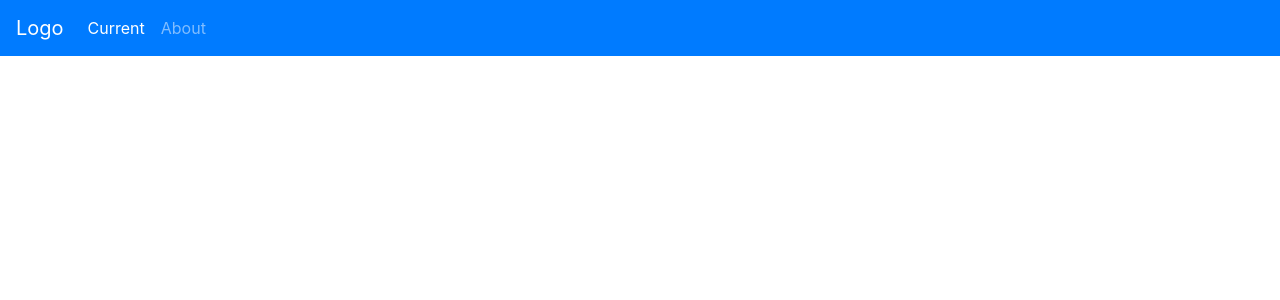
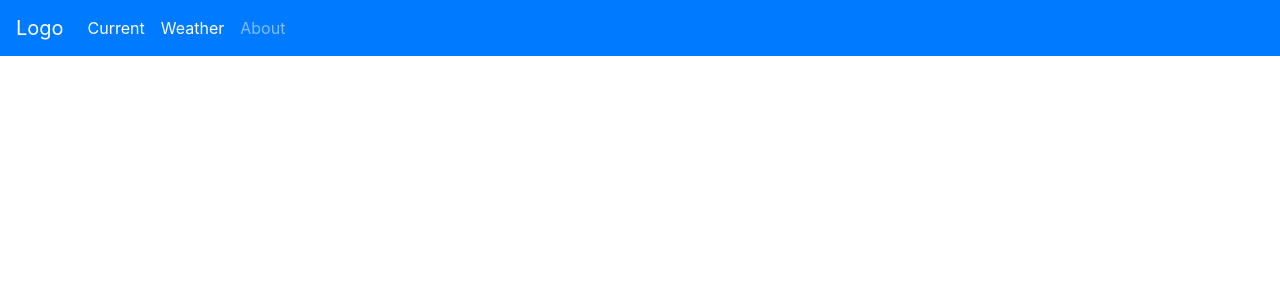
Before and after one commit to DiZiNnEs/weather-website-backend, a Django app: template weather/templates/base.html in a window 1280 px wide. Shown: the top 300 px of the page. Run offline with Django 3.2, Linux system fonts and the light colour scheme; the template is opened without the code that fills it, so the values that code supplies are empty; some libraries are stand-ins or nearby versions.

Commit message:
feat(weather): edit url and add him in templates

```diff
--- a/weather/templates/base.html
+++ b/weather/templates/base.html
@@ -22,6 +22,9 @@
             <li class="nav-item active">
                 <a class="nav-link" href="{% url 'index' %}">Current <span class="sr-only">(current)</span></a>
             </li>
+            <li class="nav-item active">
+                <a class="nav-link" href="{% url 'all_weather' %}">Weather <span class="sr-only">(current)</span></a>
+            </li>
             <li class="nav-item">
                 <a class="nav-link" href="{% url 'about' %}">About</a>
             </li>
--- a/weather/urls.py
+++ b/weather/urls.py
@@ -4,7 +4,7 @@ from . import views
 
 urlpatterns = [
     path('', views.index, name='index'),
-    path('weather/', views.weather, name='all'),
+    path('weather/', views.weather, name='all_weather'),
     path('about/', views.about, name='about'),
     path('get_coordinates/', views.get_user_coordinates, name='get_user_coordinates'),
 ]
```
